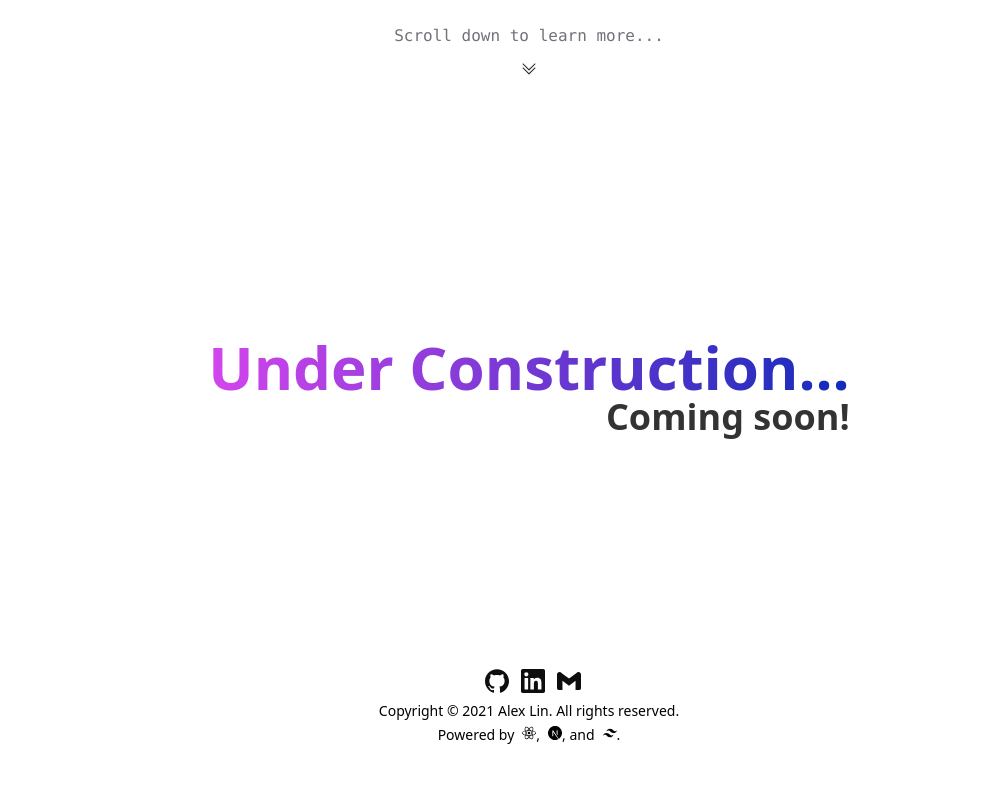
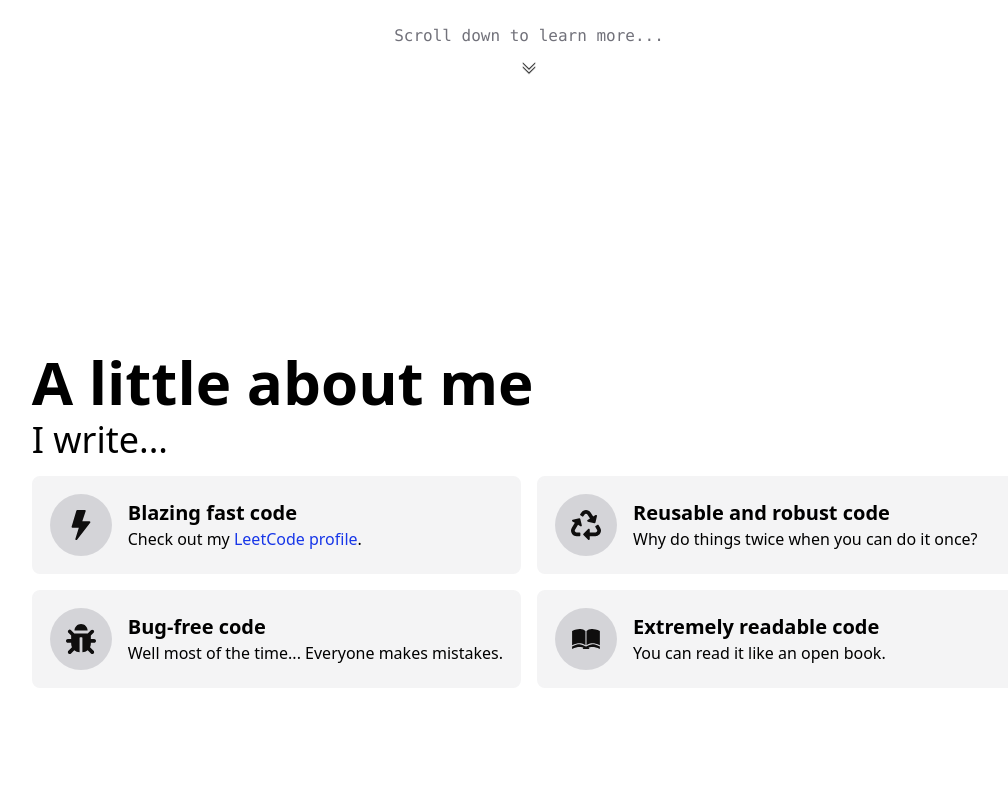
Before and after one commit to alxn3/alxn3.github.io, a Next.js app: page / in a window 1280 px wide. Shown: the part 680-1480 px from the top of the page, without its empty margins (111-1119 px from the left). Before the commit the page ends 1441 px from the top, so only its background shows below. Built offline with nearby package versions, Linux system fonts and the light colour scheme.

Commit message:
Start about me section

```diff
--- a/src/pages/index.tsx
+++ b/src/pages/index.tsx
@@ -1,7 +1,11 @@
 import BaseLayout from 'src/layouts/base-layout';
-import { BsChevronDoubleDown } from 'react-icons/bs';
+import { BsChevronDoubleDown, BsLightningFill } from 'react-icons/bs';
+import { GiOpenBook } from 'react-icons/gi';
+import { FaBug, FaRecycle } from 'react-icons/fa';
 import Footer from 'src/components/footer';
 import ShiftingText from 'src/components/shifting-text';
+import Section from 'src/components/section';
+import Card from 'src/components/card';
 
 const Home = () => {
   return (
@@ -50,13 +54,56 @@ const Home = () => {
         </div>
       }
     >
+      <div className="flex flex-col items-center justify-center h-full">
+        <Section
+          title="A little about me"
+          description="I write..."
+          containerClassName="min-w-[80%]"
+        >
+          <div className="grid grid-cols-1 gap-4 pt-4 lg:grid-cols-2">
+            <Card
+              title="Blazing fast code"
+              description={
+                <>
+                  Check out my{' '}
+                  <a
+                    href="https://leetcode.com/alxn3/"
+                    target="_blank"
+                    rel="noreferrer"
+                    className="text-primary-500 hover:underline"
+                  >
+                    LeetCode profile
+                  </a>
+                  .
+                </>
+              }
+              icon={<BsLightningFill />}
+            />
+            <Card
+              title="Reusable and robust code"
+              description="Why do things twice when you can do it once?"
+              icon={<FaRecycle />}
+            />
+            <Card
+              title="Bug-free code"
+              description="Well most of the time... Everyone makes mistakes."
+              icon={<FaBug />}
+            />
+            <Card
+              title="Extremely readable code"
+              description="You can read it like an open book."
+              icon={<GiOpenBook />}
+            />
+          </div>
+        </Section>
+      </div>
       <div className="flex flex-col items-center justify-center h-2/3">
         <div>
           <h1 className="text-4xl font-black text-transparent sm:text-5xl md:text-6xl bg-clip-text bg-gradient-to-l from-primary-400 to-accent-600">
             Under Construction...
           </h1>
           <p className="text-4xl font-semibold text-right opacity-80">
-            Coming soon!
+            More coming soon!
           </p>
         </div>
       </div>
```
